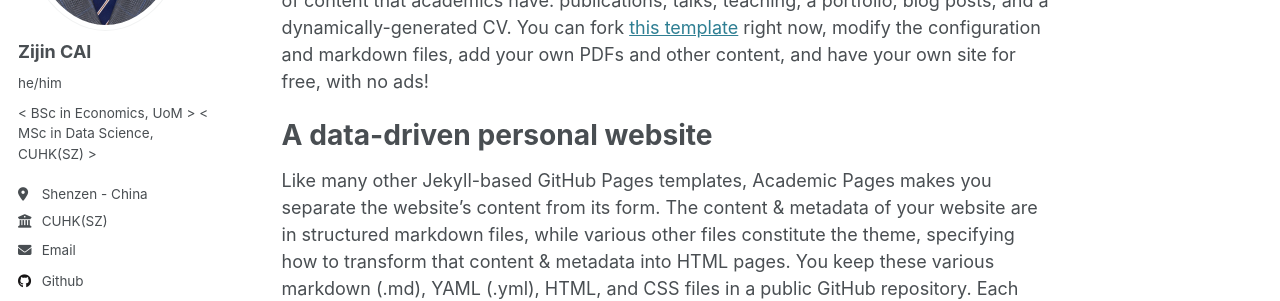
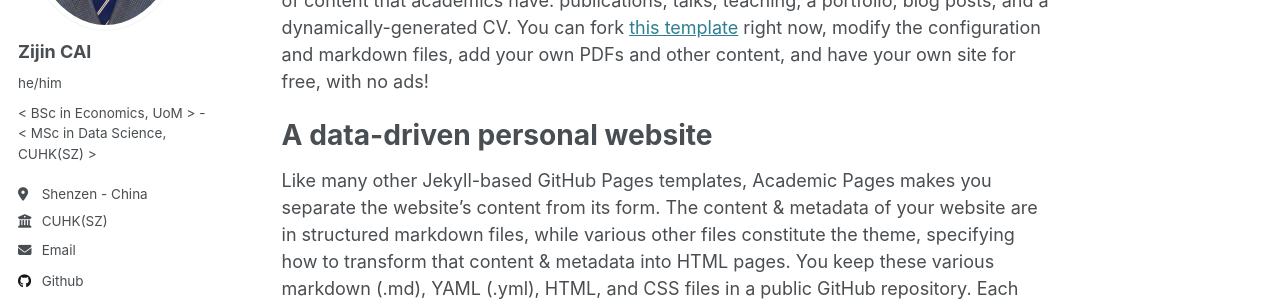
Before and after one commit to CAI991108/CAI991108.github.io, a Jekyll site: the page built from _pages/about.md, in a window 1280 px wide. Shown: the part 324-625 px from the top of the page. Built offline with Jekyll 4.4.1, drawn with Linux system fonts in a browser that asks for light colours.

```diff
--- a/_config.yml
+++ b/_config.yml
@@ -25,7 +25,7 @@ author:
   name             : "Zijin CAI"
   pronouns         : "he/him"
   bio              : >
-                    < BSc in Economics, UoM >
+                    < BSc in Economics, UoM > -
                     < MSc in Data Science, CUHK(SZ) >
   location         : "Shenzen - China"
   employer         : "CUHK(SZ)"
```
